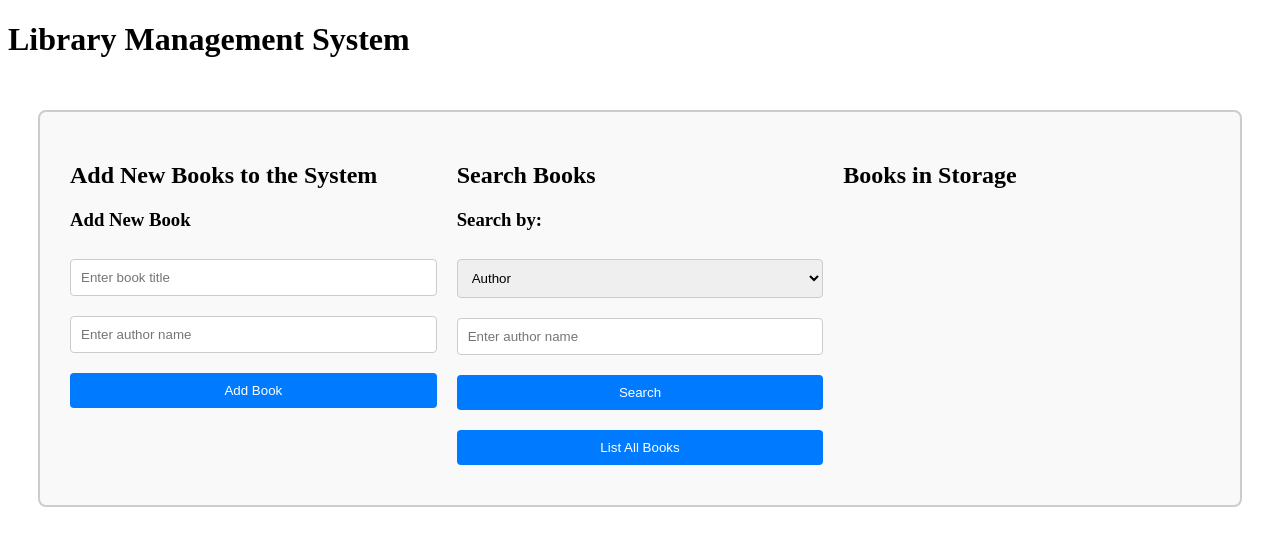
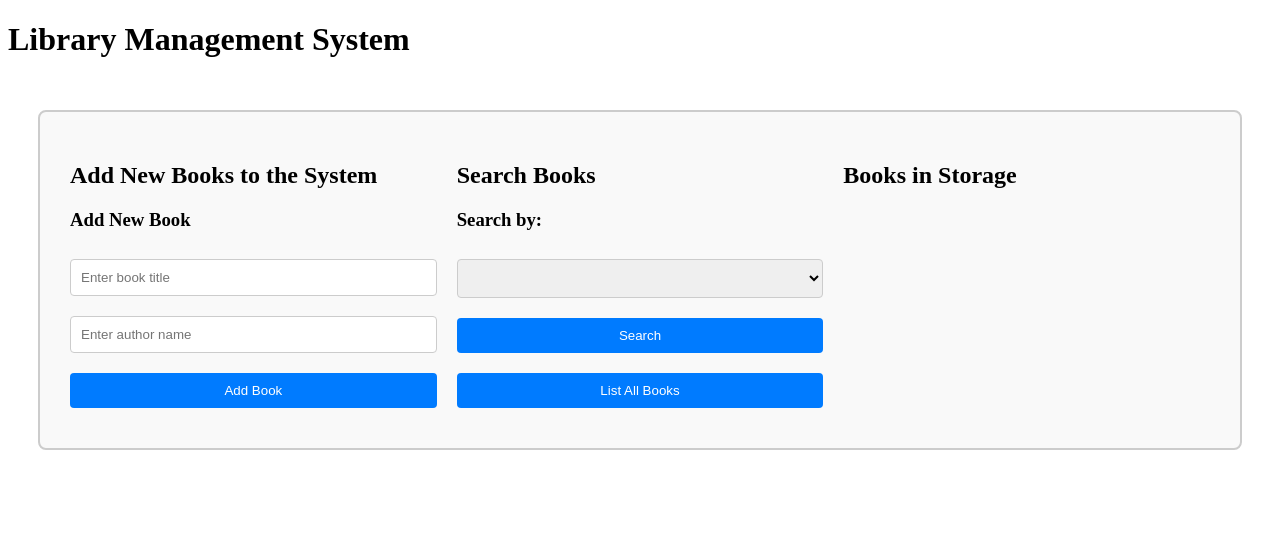
Before and after one commit to clapathiotis/LibraryManagement, an Angular app in the folder library_app/: page / in a window 1280 px wide. Shown: the top 546 px of the page. Built offline with nearby package versions, Linux system fonts and the light colour scheme.

Commit message:
Documenting (#5)
Docstrings added for Angular app and updated README

```diff
--- a/library_app/src/app/app.component.html
+++ b/library_app/src/app/app.component.html
@@ -2,6 +2,7 @@
   <h1>Library Management System</h1>
   <div class="container">
     <div class="flex-container">
+      <!-- Include the component managing the book search etc -->
       <app-book-management></app-book-management>
     </div>
   </div>
--- a/library_app/src/app/app.component.ts
+++ b/library_app/src/app/app.component.ts
@@ -1,6 +1,10 @@
 import { Component } from '@angular/core';
 import { BookManagementComponent } from './book-management/book-management.component';
 
+/// Referring to the BookManagementComponent in the imports array
+/// of the @Component decorator
+/// This is to ensure that the BookManagementComponent is loaded
+/// when the AppComponent is loaded
 @Component({
   selector: 'app-root',
   templateUrl: './app.component.html',
--- a/library_app/src/app/app.routes.ts
+++ b/library_app/src/app/app.routes.ts
@@ -1,3 +1,6 @@
 import { Routes } from '@angular/router';
 
+/// The routes array is empty
+/// This is because the application does not have any routes
+/// The application is a standalone application
 export const routes: Routes = [];
--- a/library_app/src/app/book-management/book-management.component.html
+++ b/library_app/src/app/book-management/book-management.component.html
@@ -1,14 +1,15 @@
 <div class="management-container">
     <div class="flex-container">
+      <!-- Column to add new books - user to input book name and author -->
       <div class="column">
         <h2>Add New Books to the System</h2>
-
         <h3>Add New Book</h3>
         <input type="text" [(ngModel)]="newBook.title" placeholder="Enter book title" class="wide-input">
         <input type="text" [(ngModel)]="newBook.author" placeholder="Enter author name" class="wide-input">
         <button (click)="addBook()" class="wide-button">Add Book</button>
       </div>
 
+      <!-- Column to Search by whatever category -->
       <div class="column">
         <h2>Search Books</h2>
         <h3 for="searchType">Search by:</h3>
@@ -34,11 +35,12 @@
             <input type="radio" [(ngModel)]="available" [value]="false"> Borrowed
           </label>
         </div>
-
+        <!-- Buttons for search column,, eacch calling its method -->
         <button (click)="searchBooks()" class="wide-button">Search</button>
         <button (click)="listAllBooks()" class="wide-button">List All Books</button>
       </div>
 
+      <!-- Create a Div for displaying the books curreenntly saved in storage -->
       <div class="column">
         <h2>Books in Storage</h2>
         <ul>
--- a/library_app/src/app/book-management/book-management.component.ts
+++ b/library_app/src/app/book-management/book-management.component.ts
@@ -3,6 +3,10 @@ import { CommonModule } from '@angular/common';
 import { FormsModule } from '@angular/forms';
 import { HttpClientModule, HttpClient } from '@angular/common/http';
 
+/// The BookManagementComponent is a standalone component
+/// It is decorated with the @Component decorator
+/// The @Component decorator takes a metadata object that tells Angular
+/// how to compile and run the component
 @Component({
   selector: 'app-book-management',
   templateUrl: './book-management.component.html',
@@ -10,16 +14,28 @@ import { HttpClientModule, HttpClient } from '@angular/common/http';
   standalone: true,
   imports: [CommonModule, FormsModule, HttpClientModule]
 })
+
+/// The BookManagementComponent class is the component class for the BookManagementComponent
+/// The class includes all the logic for the BookManagementComponent
+/// The class is exported so that it can be imported in other parts of the application
 export class BookManagementComponent {
+
+  /// The books array is an array of objects, each obbject representing a book
   books: any[] = [];
-  newBook: any = { title: '', author: '', available: true };
-  searchType: string = 'author';
+  newBook: any = { title: '', author: '', available: true }; // Available is set to true by default as new books are available
+  searchType: string = '';
   author: string = '';
   title: string = '';
   available: boolean = true;
 
+  // The constructor method is called when an instance of the BookManagementComponent class is created
+  // The constructor method takes an argument of type HttpClient
+  // The HttpClient is used to make HTTP requests to the server
   constructor(private http: HttpClient) {}
 
+
+  // The addBook method is called when the user clicks the Add Book button
+  // The method sends a POST request to the server to add a new book (just like in Spring application see main>java>com>example>library>BookController.java)
   addBook() {
     this.http.post<any>('http://localhost:8080/api/books', this.newBook).subscribe(data => {
       this.books.push(data);
@@ -27,18 +43,26 @@ export class BookManagementComponent {
     });
   }
 
+  // The deleteBook method is called when the user clicks the Delete button
+  // The method sends a DELETE request to the server to delete a book (just like in Spring application see main>java>com>example>library>BookController.java)
   deleteBook(id: number) {
     this.http.delete(`http://localhost:8080/api/books/${id}`).subscribe(() => {
       this.books = this.books.filter(book => book.id !== id);
     });
   }
 
+  // The listAllBooks method is called when the user clicks the List All Books button
+  // The method sends a GET request to the server to get all the books (just like in Spring application see main>java>com>example>library>BookController.java)
   listAllBooks() {
     this.http.get<any[]>('http://localhost:8080/api/books').subscribe(data => {
       this.books = data;
     });
   }
 
+  // The searchBooks method is called when the user clicks the Search button
+  // The method sends a GET request to the server to search for books based on the search criteria
+  // The search criteria can be author, title, or availability
+  // The search criteria is specified by the user in the searchType, author, title, and available fields
   searchBooks() {
     let url = '';
     if (this.searchType === 'author') {
@@ -49,11 +73,15 @@ export class BookManagementComponent {
       url = `http://localhost:8080/api/books/search/available?available=${this.available}`;
     }
 
+    // The search results are displayed in the books array
     this.http.get<any[]>(url).subscribe(data => {
       this.books = data;
     });
   }
 
+  // The borrowBook method is called when the user clicks the Borrow button
+  // The method sends a PUT request to the server to borrow a book (just like in Spring application see main>java>com>example>library>BookController.java)
+  // Sets availability to false
   borrowBook(id: number) {
     this.http.put(`http://localhost:8080/api/books/${id}/borrow`, {}).subscribe(() => {
       this.books = this.books.map(book => {
@@ -65,6 +93,9 @@ export class BookManagementComponent {
     });
   }
 
+  // The returnBook method is called when the user clicks the Return button
+  // The method sends a PUT request to the server to return a book
+  // Sets availability to true
   returnBook(id: number) {
     this.http.put(`http://localhost:8080/api/books/${id}/return`, {}).subscribe(() => {
       this.books = this.books.map(book => {
--- a/library_app/src/index.html
+++ b/library_app/src/index.html
@@ -2,7 +2,7 @@
 <html lang="en">
 <head>
   <meta charset="utf-8">
-  <title>LibraryAppAngular</title>
+  <title>Library Managemment App</title>
   <base href="/">
   <meta name="viewport" content="width=device-width, initial-scale=1">
   <link rel="icon" type="image/x-icon" href="favicon.ico">
```
Also changed, not shown: library_app/src/app/app.module.ts (+9 -0 lines), 2 other files (tests, documents, lock files or other folders).
